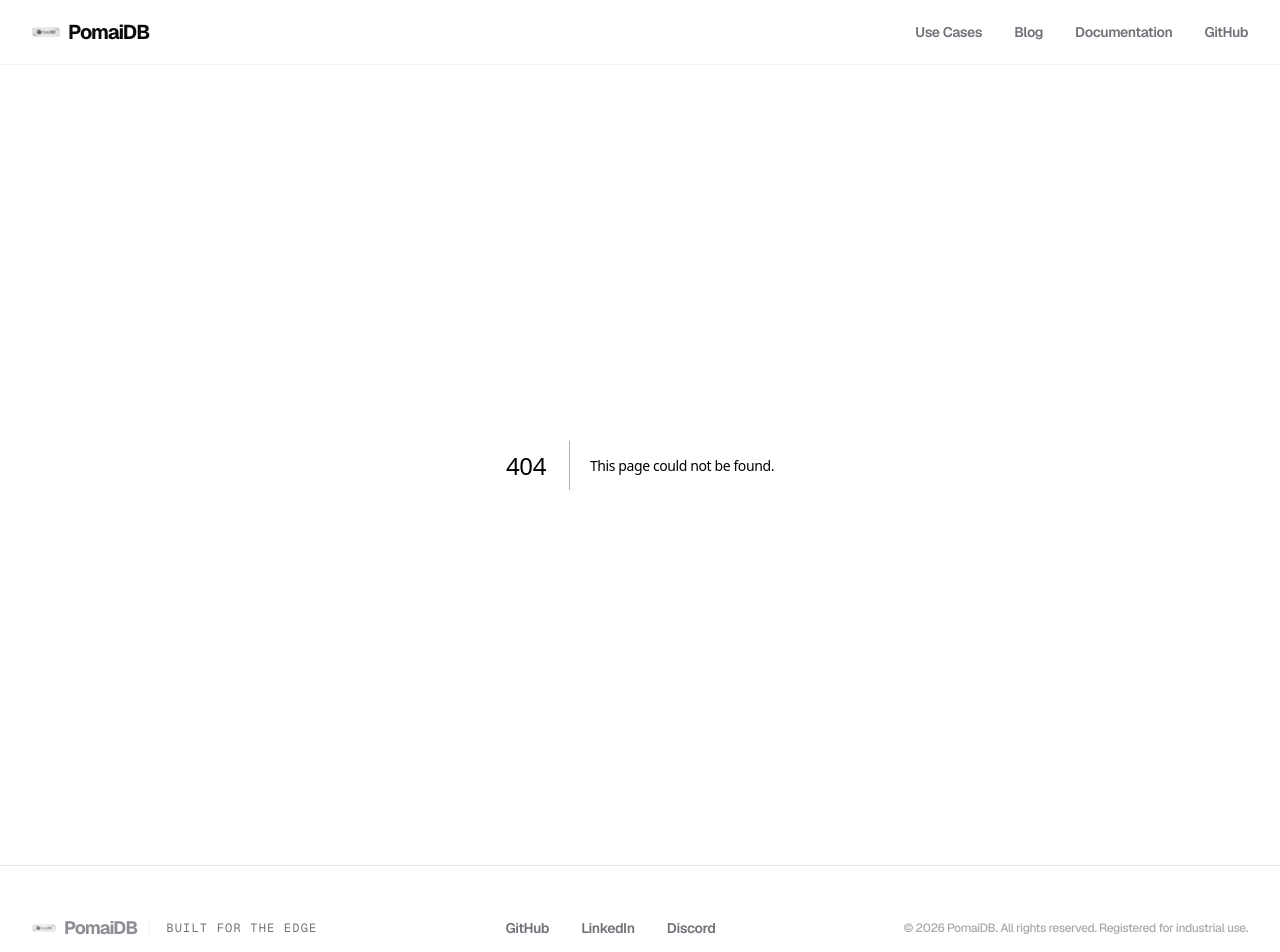
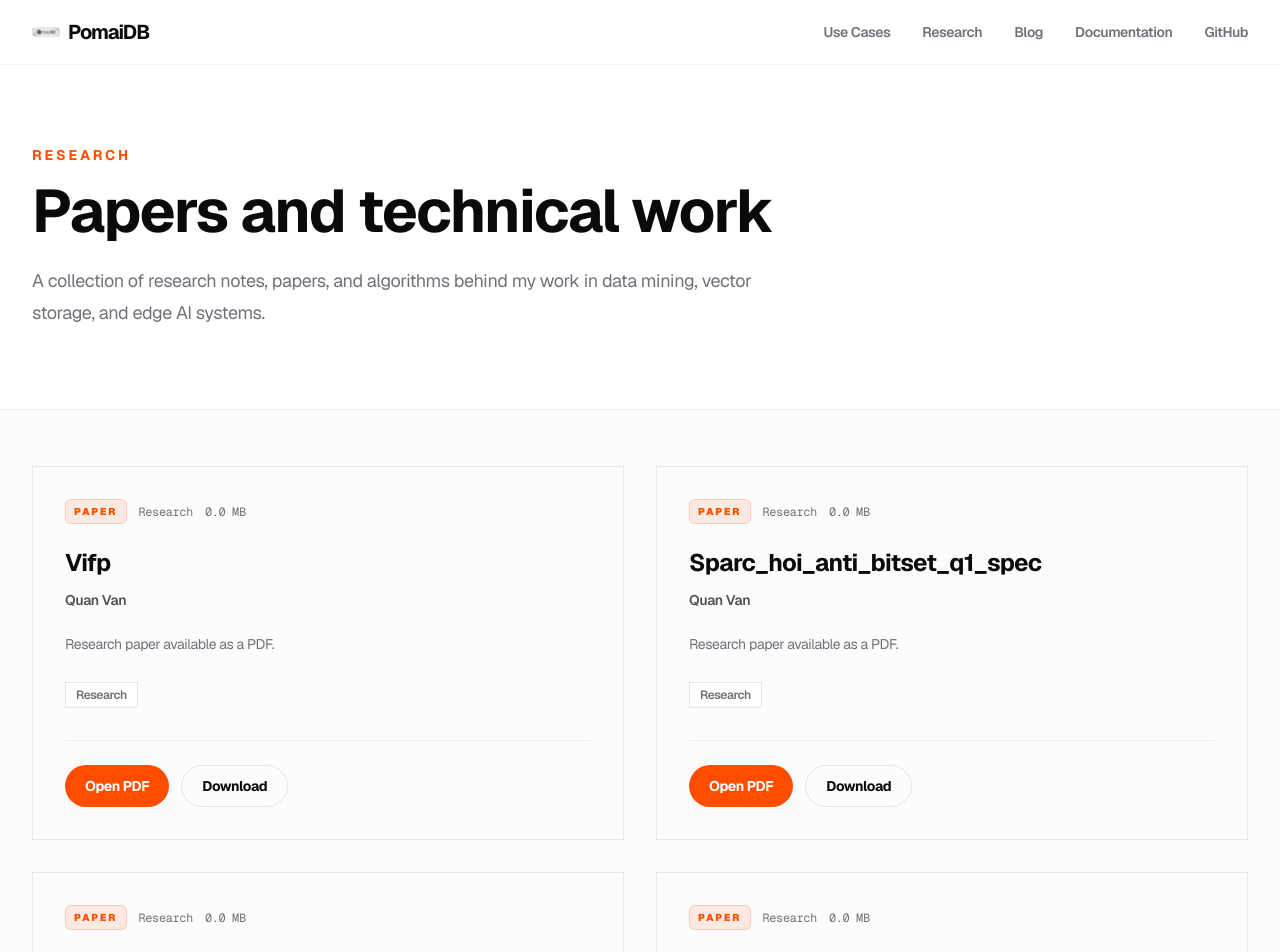
Before and after one commit to pomagrenate/pomaidb-web, a Next.js app: page /research in a window 1280 px wide. Before the commit this address had no page. Shown: the top 952 px of the page. Built offline with nearby package versions, Linux system fonts and the light colour scheme.

Commit message:
Add research page

```diff
--- /dev/null
+++ b/app/research/files/[slug]/route.ts
@@ -0,0 +1,27 @@
+import fs from "fs/promises";
+import { notFound } from "next/navigation";
+import { getResearchFilePath } from "@/lib/research";
+
+export const runtime = "nodejs";
+
+export async function GET(
+  _request: Request,
+  { params }: { params: Promise<{ slug: string }> },
+) {
+  const { slug } = await params;
+  const filePath = getResearchFilePath(slug);
+
+  if (!filePath) {
+    notFound();
+  }
+
+  const file = await fs.readFile(filePath);
+
+  return new Response(new Uint8Array(file), {
+    headers: {
+      "Content-Type": "application/pdf",
+      "Content-Disposition": `inline; filename="${slug}.pdf"`,
+      "Cache-Control": "public, max-age=31536000, immutable",
+    },
+  });
+}
--- /dev/null
+++ b/app/research/page.tsx
@@ -0,0 +1,93 @@
+import type { Metadata } from "next";
+import Link from "next/link";
+import { getResearchItems, type ResearchItem } from "@/lib/research";
+
+export const metadata: Metadata = {
+  title: "Research | PomaiDB",
+  description: "Research papers and technical publications by Quan Van.",
+};
+
+export default function ResearchPage() {
+  const researchItems = getResearchItems();
+
+  return (
+    <div className="bg-background">
+      <section className="mx-auto max-w-7xl px-6 py-16 sm:py-20 lg:px-8">
+        <div className="max-w-3xl">
+          <p className="text-sm font-bold uppercase tracking-[0.2em] text-primary">Research</p>
+          <h1 className="mt-4 text-4xl font-bold tracking-tight sm:text-6xl">
+            Papers and technical work
+          </h1>
+          <p className="mt-6 text-lg leading-8 text-muted-foreground">
+            A collection of research notes, papers, and algorithms behind my work in data mining, vector storage, and edge AI systems.
+          </p>
+        </div>
+      </section>
+
+      <section className="border-t border-border/70 bg-muted/30">
+        <div className="mx-auto max-w-7xl px-6 py-14 lg:px-8">
+          {researchItems.length > 0 ? (
+            <div className="grid grid-cols-1 gap-8 lg:grid-cols-2">
+              {researchItems.map((item) => (
+                <ResearchCard key={item.slug} item={item} />
+              ))}
+            </div>
+          ) : (
+            <div className="border border-border bg-card p-8">
+              <h2 className="text-2xl font-bold tracking-tight">No research papers yet</h2>
+              <p className="mt-3 text-muted-foreground">
+                Add PDF files to <span className="font-mono text-sm">content/research</span> and they will appear here.
+              </p>
+            </div>
+          )}
+        </div>
+      </section>
+    </div>
+  );
+}
+
+function ResearchCard({ item }: { item: ResearchItem }) {
+  return (
+    <article className="flex h-full flex-col border border-border/80 bg-card p-8 transition-colors hover:border-primary/50">
+      <div className="flex flex-wrap items-center gap-3">
+        <span className="text-[10px] font-black uppercase tracking-[0.2em] px-2 py-1 bg-primary/10 text-primary border border-primary/20 rounded-md">
+          Paper
+        </span>
+        <span className="text-xs font-mono text-muted-foreground">{item.date}</span>
+        <span className="text-xs font-mono text-muted-foreground">{item.fileSize}</span>
+        {item.pages ? <span className="text-xs font-mono text-muted-foreground">{item.pages} pages</span> : null}
+      </div>
+
+      <h2 className="mt-6 text-2xl font-bold leading-tight tracking-tight">
+        {item.title}
+      </h2>
+      <p className="mt-3 text-sm font-semibold text-foreground/70">{item.authors}</p>
+      <p className="mt-5 flex-1 text-sm leading-7 text-muted-foreground">{item.abstract}</p>
+
+      <div className="mt-6 flex flex-wrap gap-2">
+        {item.keywords.map((keyword) => (
+          <span key={keyword} className="border border-border bg-background px-2.5 py-1 text-xs font-semibold text-muted-foreground">
+            {keyword}
+          </span>
+        ))}
+      </div>
+
+      <div className="mt-8 flex flex-wrap gap-3 border-t border-border/60 pt-6">
+        <Link
+          href={item.href}
+          target="_blank"
+          className="inline-flex items-center justify-center rounded-full bg-primary px-5 py-2.5 text-sm font-bold text-primary-foreground transition-colors hover:bg-primary/90"
+        >
+          Open PDF
+        </Link>
+        <Link
+          href={item.href}
+          download={item.fileName}
+          className="inline-flex items-center justify-center rounded-full border border-border px-5 py-2.5 text-sm font-bold text-foreground transition-colors hover:border-primary hover:text-primary"
+        >
+          Download
+        </Link>
+      </div>
+    </article>
+  );
+}
--- a/components/navigation.tsx
+++ b/components/navigation.tsx
@@ -16,6 +16,7 @@ export function Navigation() {
 
           <div className="hidden md:flex gap-x-8">
             <NavLink href="/use-cases">Use Cases</NavLink>
+            <NavLink href="/research">Research</NavLink>
             <NavLink href="/blog">Blog</NavLink>
             <NavLink href="/docs">Documentation</NavLink>
             <a
@@ -29,8 +30,10 @@ export function Navigation() {
           </div>
 
           <div className="flex md:hidden">
-            {/* Mobile menu could go here, but for now we keep it simple */}
-            <Link href="/docs" className="text-xs font-bold uppercase tracking-widest text-primary">Docs</Link>
+            <div className="flex items-center gap-4">
+              <Link href="/research" className="text-xs font-bold uppercase tracking-widest text-muted-foreground hover:text-primary transition-colors">Research</Link>
+              <Link href="/docs" className="text-xs font-bold uppercase tracking-widest text-primary">Docs</Link>
+            </div>
           </div>
         </div>
       </div>
--- /dev/null
+++ b/lib/research.ts
@@ -0,0 +1,94 @@
+import fs from "fs";
+import path from "path";
+
+const researchDirectory = path.join(process.cwd(), "content/research");
+
+type ResearchMetadata = {
+  title: string;
+  authors: string;
+  date: string;
+  abstract: string;
+  keywords: string[];
+};
+
+export interface ResearchItem extends ResearchMetadata {
+  slug: string;
+  fileName: string;
+  href: string;
+  pages?: number;
+  fileSize: string;
+}
+
+const researchMetadata: Record<string, ResearchMetadata & { pages?: number }> = {
+  mfhoi: {
+    title: "MFHOI-Miner: An Efficient Method for Mining Maximal Frequent High-Occupancy Itemsets",
+    authors: "Quan Van",
+    date: "May 18, 2026",
+    pages: 34,
+    abstract:
+      "This paper introduces Maximal Frequent High-Occupancy Itemsets and MFHOI-Miner, an exact vertical bitset-based depth-first algorithm for discovering concise, occupancy-aware dense frequent patterns.",
+    keywords: [
+      "Frequent itemset mining",
+      "High-occupancy itemsets",
+      "Maximal frequent itemsets",
+      "Pattern mining",
+    ],
+  },
+};
+
+export function getResearchItems(): ResearchItem[] {
+  if (!fs.existsSync(researchDirectory)) {
+    return [];
+  }
+
+  return fs
+    .readdirSync(researchDirectory)
+    .filter((fileName) => fileName.endsWith(".pdf"))
+    .map((fileName) => {
+      const slug = fileName.replace(/\.pdf$/, "");
+      const metadata = researchMetadata[slug] ?? fallbackMetadata(slug);
+      const fullPath = path.join(researchDirectory, fileName);
+      const stats = fs.statSync(fullPath);
+
+      return {
+        slug,
+        fileName,
+        href: `/research/files/${slug}`,
+        fileSize: formatFileSize(stats.size),
+        ...metadata,
+      };
+    })
+    .sort((a, b) => (a.date < b.date ? 1 : -1));
+}
+
+export function getResearchFilePath(slug: string) {
+  if (!/^[a-z0-9-]+$/i.test(slug)) {
+    return null;
+  }
+
+  const fullPath = path.join(researchDirectory, `${slug}.pdf`);
+
+  if (!fullPath.startsWith(researchDirectory) || !fs.existsSync(fullPath)) {
+    return null;
+  }
+
+  return fullPath;
+}
+
+function fallbackMetadata(slug: string): ResearchMetadata {
+  return {
+    title: slug
+      .split("-")
+      .map((word) => word.charAt(0).toUpperCase() + word.slice(1))
+      .join(" "),
+    authors: "Quan Van",
+    date: "Research",
+    abstract: "Research paper available as a PDF.",
+    keywords: ["Research"],
+  };
+}
+
+function formatFileSize(bytes: number) {
+  const megabytes = bytes / 1024 / 1024;
+  return `${megabytes.toFixed(1)} MB`;
+}
```
Also changed, not shown: 1 other file (tests, documents, lock files or other folders).
